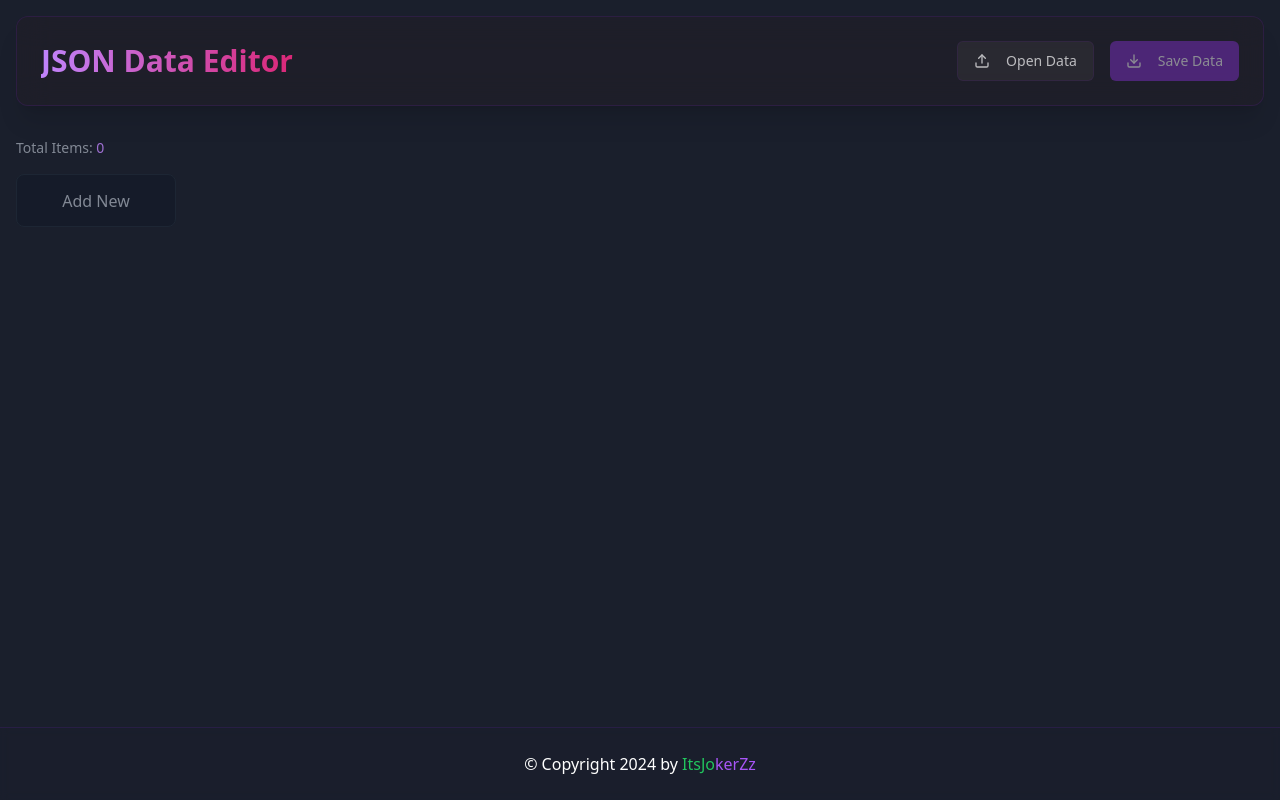
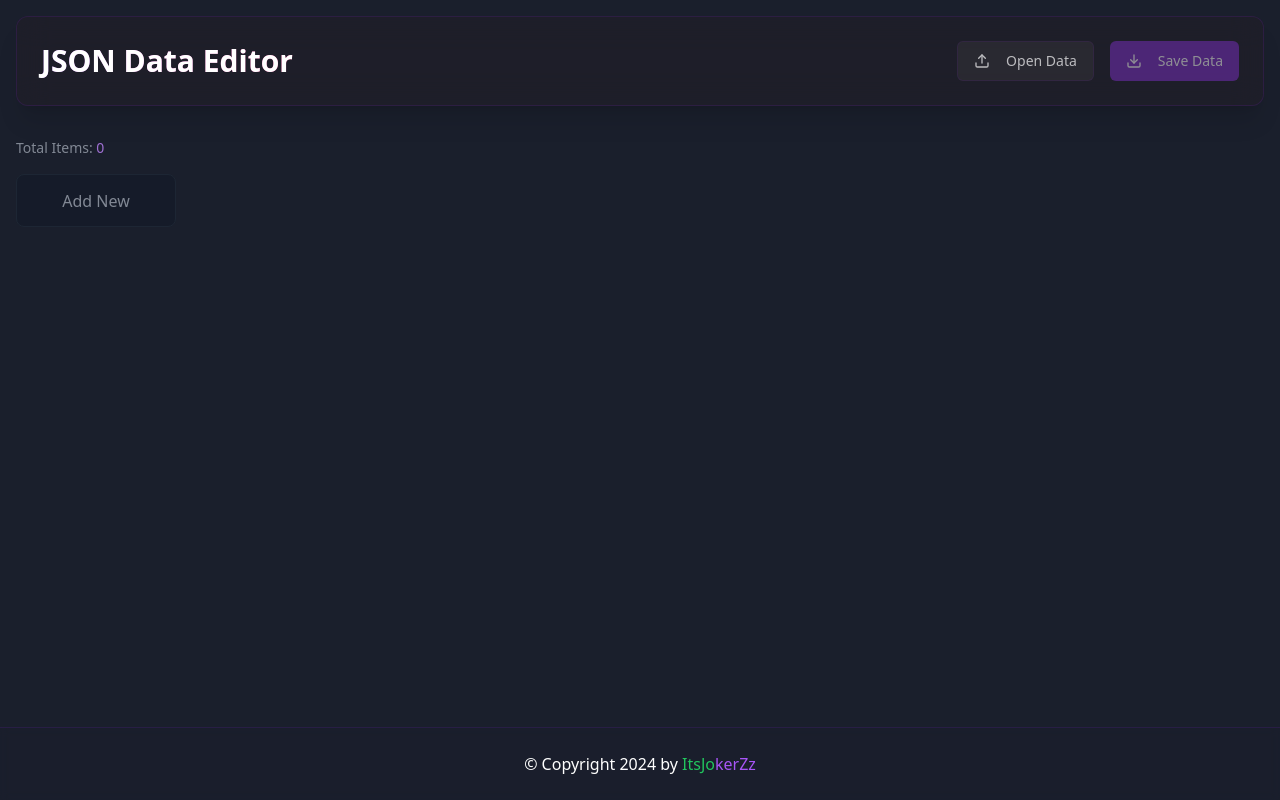
Before and after one commit to aidenwrld999/json-data-table-converter-73, a React (Vite) app: page / in a window 1280 px wide. Built offline with nearby package versions, Linux system fonts and the light colour scheme.

Commit message:
Update text color to white
Changed the text color of the JSON Data Editor to white for better visibility.
[skip gpt_engineer]

```diff
--- a/src/pages/Index.tsx
+++ b/src/pages/Index.tsx
@@ -97,14 +97,14 @@ const Index = () => {
     <div className="min-h-screen flex flex-col bg-[#1A1F2C] text-white">
       <div className="container mx-auto p-4 space-y-8 flex-grow opacity-80 hover:opacity-100 transition-opacity duration-300">
         <div className="flex justify-between items-center backdrop-blur-lg bg-[#221F26]/50 p-6 rounded-xl shadow-xl border border-purple-800/20">
-          <h1 className="text-3xl font-bold bg-gradient-to-r from-purple-400 to-pink-600 bg-clip-text text-transparent">
+          <h1 className="text-3xl font-bold text-white bg-gradient-to-r from-purple-400 to-pink-600 bg-clip-text text-transparent">
             JSON Data Editor
           </h1>
           <div className="flex items-center space-x-4">
             <Button
               onClick={() => document.getElementById("fileInput")?.click()}
               variant="outline"
-              className="bg-[#403E43]/50 border-purple-800/20 hover:bg-[#403E43]/80 transition-all duration-300 opacity-70 hover:opacity-100"
+              className="bg-[#403E43]/50 border-purple-800/20 hover:bg-[#403E43]/80 transition-all duration-300 opacity-70 hover:opacity-100 text-white"
             >
               <Upload className="w-4 h-4 mr-2" />
               Open Data
@@ -112,7 +112,7 @@ const Index = () => {
             <Button
               onClick={handleSave}
               disabled={data.length === 0}
-              className="bg-purple-600/80 hover:bg-purple-700/80 transition-all duration-300 opacity-70 hover:opacity-100"
+              className="bg-purple-600/80 hover:bg-purple-700/80 transition-all duration-300 opacity-70 hover:opacity-100 text-white"
             >
               <Download className="w-4 h-4 mr-2" />
               Save Data
@@ -134,7 +134,7 @@ const Index = () => {
       </div>
 
       <footer className="w-full py-6 text-center border-t border-purple-800/20 bg-[#1A1F2C]/50 backdrop-blur-sm">
-        <p className="font-medium">
+        <p className="font-medium text-white">
           © Copyright 2024 by{" "}
           <span className="text-green-500">ItsJo</span>
           <span className="text-purple-500">kerZz</span>
```
